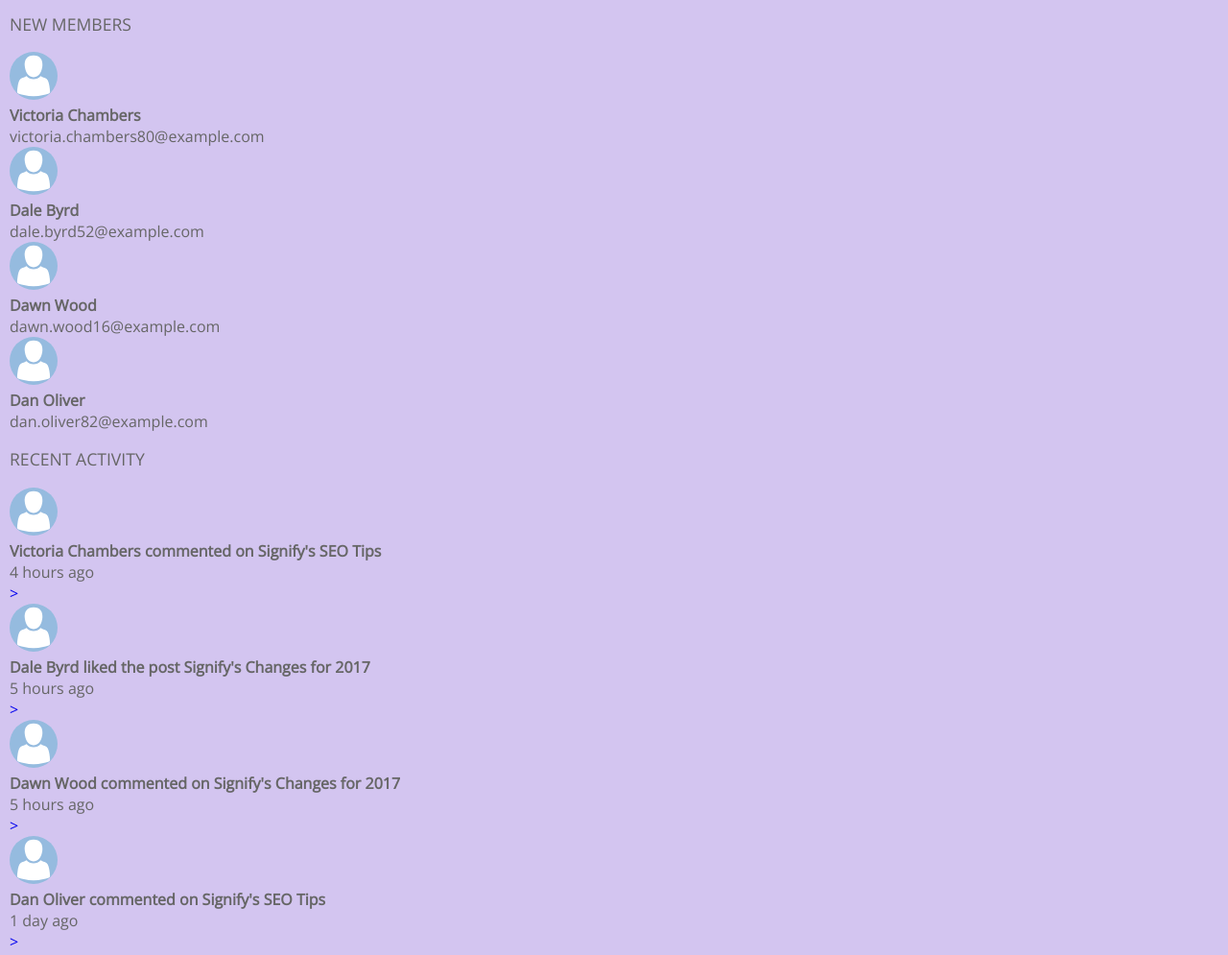
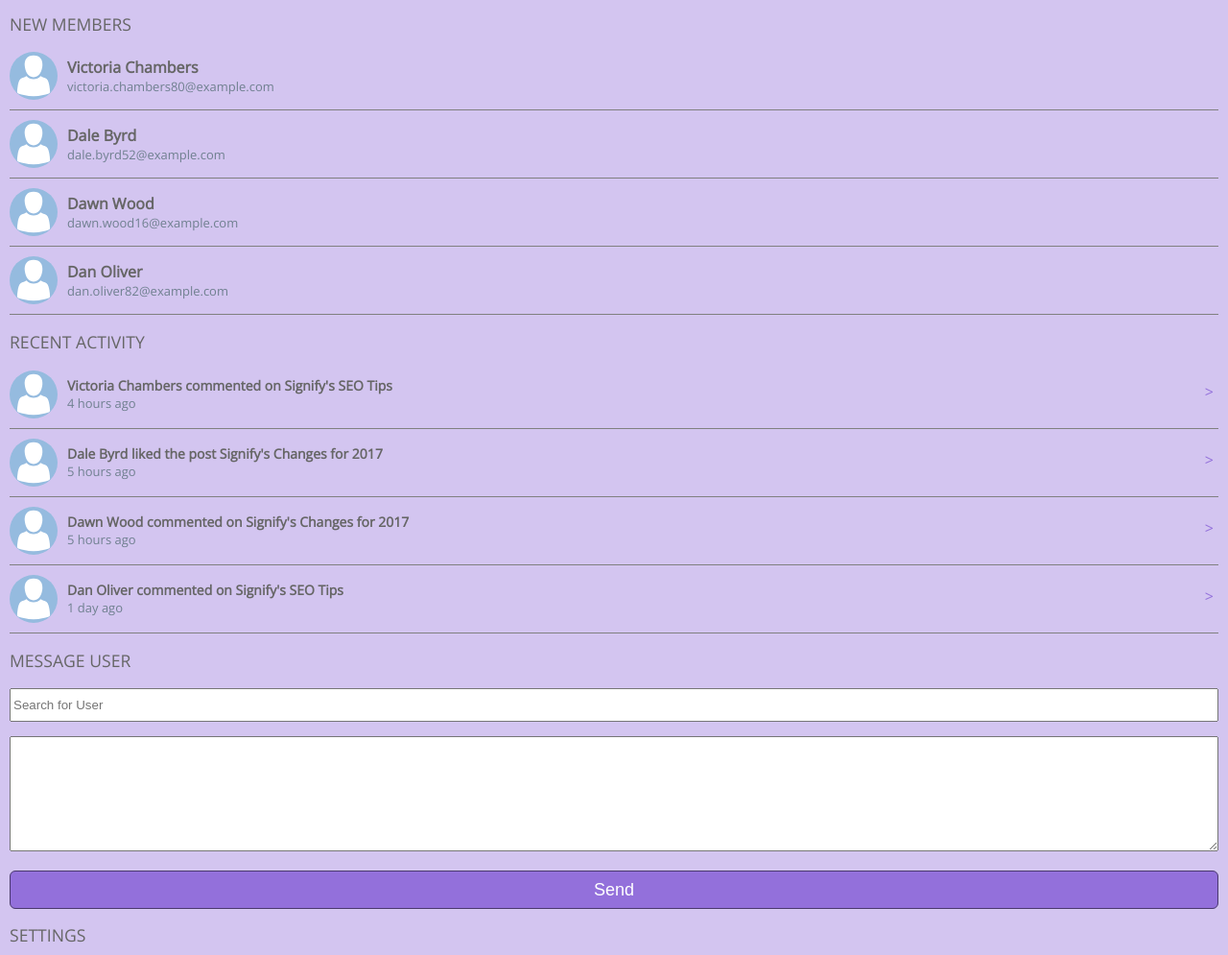
Before and after one commit to OhTim/TechDegree-Project9, a plain HTML site: page index.html in a window 1280 px wide. Shown: the part 2812-3807 px from the top of the page at 96% size. Drawn offline with nearby package versions, Linux system fonts and the light colour scheme.

Commit message:
updated recent activity & new members widget

```diff
--- a/css/main.css
+++ b/css/main.css
@@ -166,11 +166,13 @@ nav li img {
   padding: 10px;
   background-color: #9370DB;
   border-radius: 50%;
+  margin-top: 10px;
+  margin-bottom: 10px;
 }
 
 .social-icon svg {
-  width: 50px;
-  height: 50px;
+  width: 30px;
+  height: 30px;
   fill: #fff;
 }
 
@@ -178,6 +180,53 @@ nav li img {
   display: inline-block;
 }
 
+.new-members-info {
+  display: inline-block;
+  margin-left: 10px;
+}
+
+.recent-activity-info h4 {
+  font-size: 14px;
+}
+
+.new-members-info p,
+.recent-activity-info p {
+  font-size: 13px;
+  color: slategrey;
+}
+
+.new-members li {
+  display: flex;
+  align-items: center;
+  padding-top: 10px;
+  padding-bottom: 10px;
+  border-bottom: 1px solid grey;
+}
+
+.recent-activity-info {
+  display: inline-block;
+  margin-left: 10px;
+  color:
+}
+
+.recent-activity-info-list li {
+  display: flex;
+  align-items: center;
+  padding-top: 10px;
+  padding-bottom: 10px;
+  border-bottom: 1px solid grey;
+}
+
+.recent-activity-info-list li:first-child,
+.new-members li:first-child {
+    padding-top: 0;
+}
+
+.recent-activity-arrow {
+  margin-left: auto;
+  padding: 10px 5px 15px;
+  color: #9370DB;
+}
 
 .message-user-input input[type="text"] {
   width: 100%;
--- a/index.html
+++ b/index.html
@@ -182,45 +182,45 @@
       </section>
       <section class="recent-activity">
         <h3>Recent Activity</h3>
-        <ul>
+        <ul class="recent-activity-info-list">
           <li>
             <img class="profile-icon" src="img/icon-profile-picture.svg" alt="profile-picture">
-            <div class="new-members-info">
+            <div class="recent-activity-info">
               <h4>Victoria Chambers commented on Signify's SEO Tips</h4>
               <p>4 hours ago</p>
             </div>
-            <a href="#">
-              <span class="recent-activity-arrow">></span>
+            <a class="recent-activity-arrow" href="#">
+              <span>></span>
             </a>
           </li>
           <li>
             <img class="profile-icon" src="img/icon-profile-picture.svg" alt="profile-picture">
-            <div class="new-members-info">
+            <div class="recent-activity-info">
               <h4>Dale Byrd liked the post Signify's Changes for 2017</h4>
               <p>5 hours ago</p>
             </div>
-            <a href="#">
-              <span class="recent-activity-arrow">></span>
+            <a class="recent-activity-arrow" href="#">
+              <span>></span>
             </a>
           </li>
           <li>
             <img class="profile-icon" src="img/icon-profile-picture.svg" alt="profile-picture">
-            <div class="new-members-info">
+            <div class="recent-activity-info">
               <h4>Dawn Wood commented on Signify's Changes for 2017</h4>
               <p>5 hours ago</p>
             </div>
-            <a href="#">
-              <span class="recent-activity-arrow">></span>
+            <a class="recent-activity-arrow" href="#">
+              <span>></span>
             </a>
           </li>
           <li>
             <img class="profile-icon" src="img/icon-profile-picture.svg" alt="profile-picture">
-            <div class="new-members-info">
+            <div class="recent-activity-info">
               <h4>Dan Oliver commented on Signify's SEO Tips</h4>
               <p>1 day ago</p>
             </div>
-            <a href="#">
-              <span class="recent-activity-arrow">></span>
+            <a class="recent-activity-arrow" href="#">
+              <span>></span>
             </a>
           </li>
         </ul>
```
